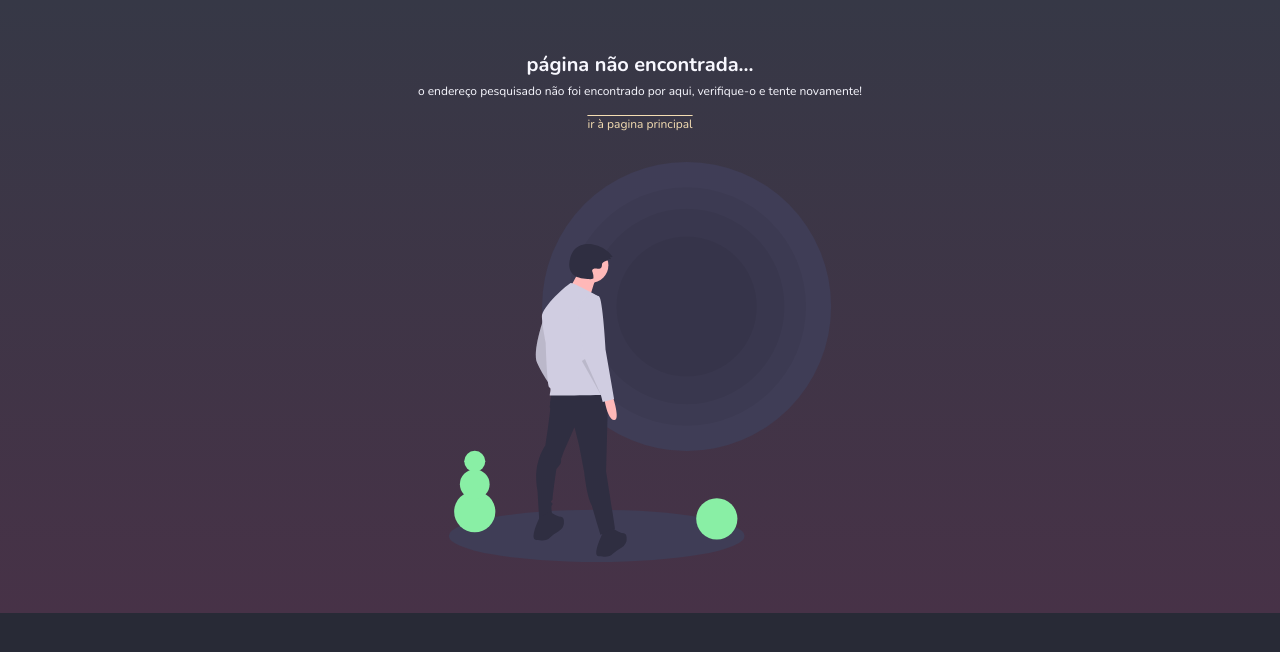
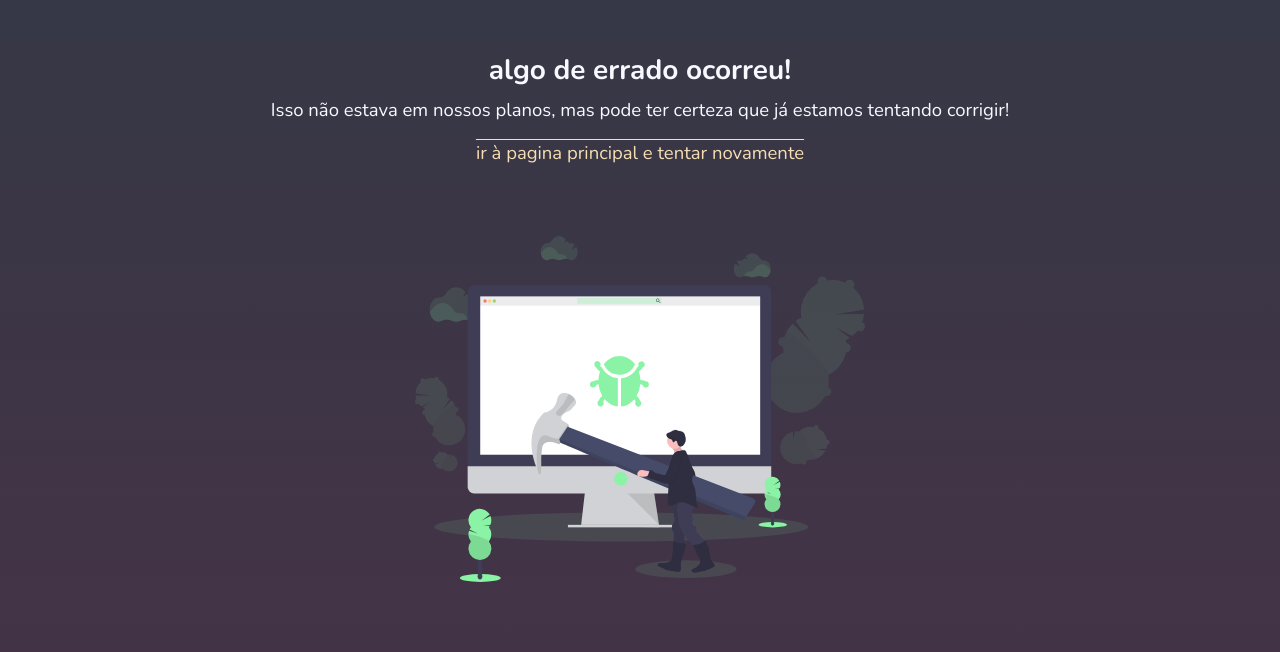
Before and after one commit to joaofelipelliccione/izi_tech_front, a React (Create React App) app: page /serverError in a window 1280 px wide. Shown: the top 652 px of the page. Built offline with nearby package versions, Linux system fonts and the light colour scheme.

Commit message:
Criando página de Internal Server Error.

```diff
--- a/src/App.js
+++ b/src/App.js
@@ -18,6 +18,7 @@ import RemovePublishedAd from './pages/RemovePublishedAd';
 import MyExpiredAds from './pages/MyExpiredAds';
 import NotFound from './pages/NotFound';
 import './styles/App.css';
+import ServerError from './pages/ServerError';
 
 function App() {
   return (
@@ -41,6 +42,7 @@ function App() {
         element={ <RemovePublishedAd /> }
       />
       <Route path="/myAds/expired" element={ <MyExpiredAds /> } />
+      <Route path="/serverError" element={ <ServerError /> } />
       <Route path="*" element={ <NotFound /> } />
     </Routes>
   );
--- /dev/null
+++ b/src/pages/ServerError.jsx
@@ -0,0 +1,32 @@
+import React from 'react';
+import { Link } from 'react-router-dom';
+import illustration1 from '../illustrations/serverError.svg';
+import '../styles/ServerError.css';
+
+function ServerError() {
+  return (
+    <div id="serverErrorPage">
+      <main id="serverErrorPageMain">
+        <section id="serverErrorBlock1">
+          <h1>algo de errado ocorreu!</h1>
+          <span>
+            {'Isso não estava em nossos planos, '
+            + 'mas pode ter certeza que já estamos tentando corrigir!'}
+          </span>
+        </section>
+        <section id="serverErrorBlock2">
+          <Link to="/">
+            ir à pagina principal e tentar novamente
+          </Link>
+        </section>
+        <img
+          id="serverErrorIllustration1"
+          src={ illustration1 }
+          alt="Sever Error Page"
+        />
+      </main>
+    </div>
+  );
+}
+
+export default ServerError;
--- /dev/null
+++ b/src/styles/ServerError.css
@@ -0,0 +1,50 @@
+#serverErrorPageMain {
+  background-image: linear-gradient(var(--onyx), var(--darkPuce));
+  display: flex;
+  flex-direction: column;
+  align-items: center;
+  height: 100vh;
+  margin-top: 0;
+  padding: 4%;
+}
+
+#serverErrorBlock1 {
+  display: flex;
+  flex-direction: column;
+  align-items: center;
+  margin-bottom: 1.5%;
+}
+
+#serverErrorBlock1 h1 {
+  color: ghostwhite;
+  font-size: 2.8rem;
+  margin: 0 0 1% 0;
+}
+
+#serverErrorBlock1 span {
+  color: ghostwhite;
+  font-size: 1.85rem;
+}
+
+#serverErrorBlock2 {
+  display: flex;
+  width: 35%;
+  justify-content: space-evenly;
+}
+
+#serverErrorBlock2 a {
+  color: wheat;
+  text-decoration: overline;
+  font-size: 1.85rem;
+}
+
+#serverErrorBlock2 a:hover {
+  text-decoration: underline;
+}
+
+#serverErrorIllustration1 {
+  align-self: center;
+  width: 45rem;
+  height: 45rem;
+  margin-top: 1.5%;
+}
```
Also changed, not shown: src/illustrations/serverError.svg (added).
